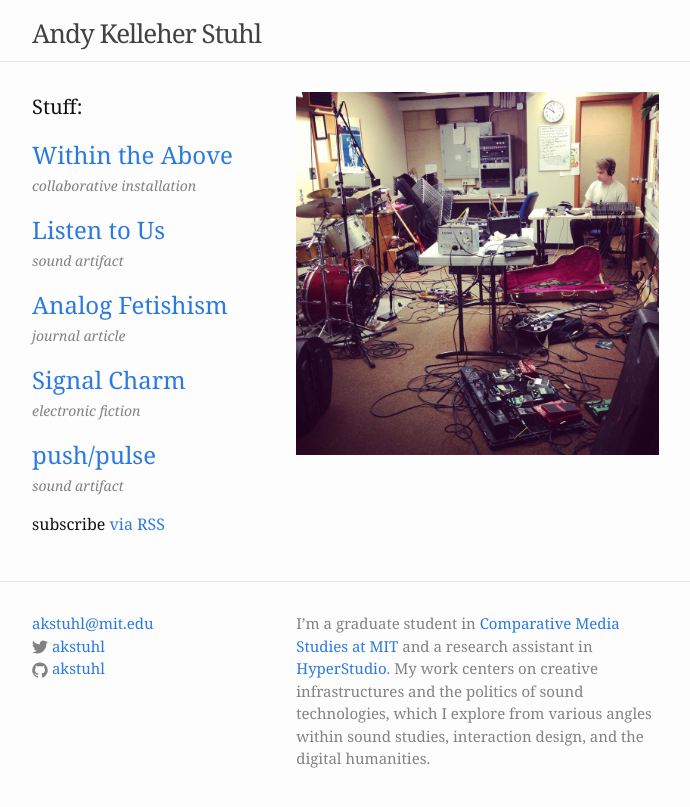
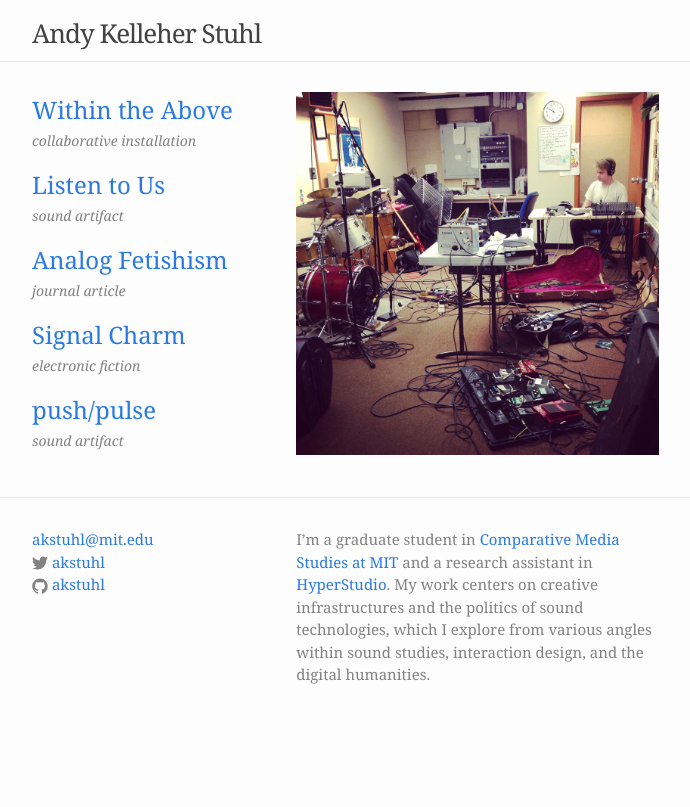
Before and after one commit to akstuhl/akstuhl.github.io, a Jekyll site: the page built from index.html, in a window 1280 px wide. Shown: the top 807 px of the page, without its empty margins (238-928 px from the left). Built offline with Jekyll 4.4.1, drawn with Linux system fonts in a browser that asks for light colours; nearby versions of some CDN libraries.

Commit message:
homepage changes

```diff
--- a/index.html
+++ b/index.html
@@ -6,7 +6,7 @@
 
   <div class="posts-col">
 
-  	  <h1 class="page-heading">Stuff:</h1>
+  	  <!-- <h1 class="page-heading">Stuff:</h1> -->
 
 	  <ul class="post-list">
 		{% for post in site.posts %}
@@ -23,7 +23,7 @@
 		{% endfor %}
 	  </ul>
 
-	  <p class="rss-subscribe">subscribe <a href="{{ "/feed.xml" | prepend: site.baseurl }}">via RSS</a></p>
+	  <!-- <p class="rss-subscribe">subscribe <a href="{{ "/feed.xml" | prepend: site.baseurl }}">via RSS</a></p> -->
 
   </div>
 
```
